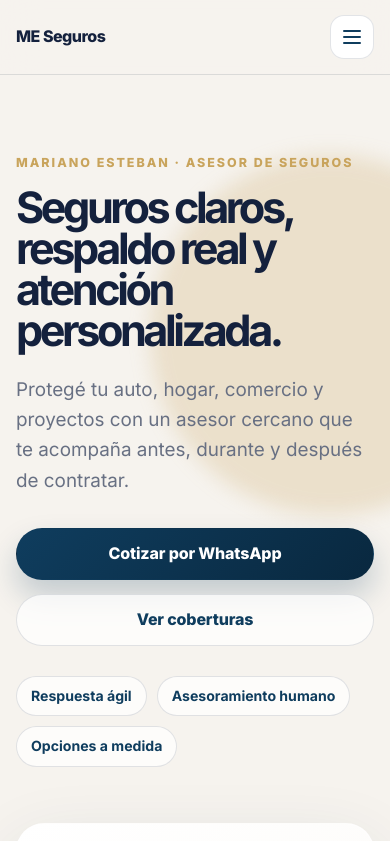
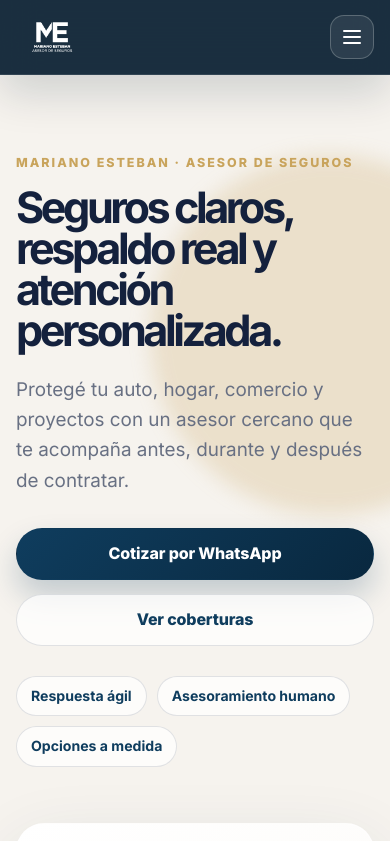
Before and after one commit to MarianEsteban/me-seguros, a plain HTML site: page index.html in a window 390 px wide. Shown: the top 841 px of the page. Drawn offline with Linux system fonts and the light colour scheme.

Commit message:
Use ME Seguros logo on landing

```diff
--- a/css/style.css
+++ b/css/style.css
@@ -66,13 +66,14 @@ textarea {
   padding: 96px 0;
 }
 
-/* Header fijo con fondo translúcido premium */
+/* Header fijo con fondo oscuro translúcido para asegurar legibilidad del logo blanco */
 .site-header {
   position: sticky;
   top: 0;
   z-index: 20;
-  background: rgba(246, 243, 238, 0.86);
-  border-bottom: 1px solid var(--color-border);
+  background: rgba(7, 30, 48, 0.92);
+  border-bottom: 1px solid rgba(255, 255, 255, 0.1);
+  box-shadow: 0 18px 44px rgba(7, 30, 48, 0.16);
   backdrop-filter: blur(18px);
 }
 
@@ -87,14 +88,16 @@ textarea {
 .brand {
   display: inline-flex;
   align-items: center;
+  flex: 0 0 auto;
   gap: 12px;
   font-weight: 800;
   letter-spacing: -0.03em;
 }
 
 .brand-logo {
-  width: 138px;
-  max-height: 54px;
+  width: auto;
+  max-width: 168px;
+  max-height: 50px;
   object-fit: contain;
 }
 
@@ -112,7 +115,7 @@ textarea {
   display: flex;
   align-items: center;
   gap: 28px;
-  color: var(--color-muted);
+  color: rgba(255, 255, 255, 0.76);
   font-size: 0.95rem;
   font-weight: 600;
 }
@@ -122,7 +125,7 @@ textarea {
 }
 
 .primary-nav a:hover {
-  color: var(--color-primary);
+  color: #ffffff;
 }
 
 .nav-toggle {
@@ -130,9 +133,9 @@ textarea {
   width: 44px;
   height: 44px;
   padding: 0;
-  border: 1px solid var(--color-border);
+  border: 1px solid rgba(255, 255, 255, 0.22);
   border-radius: 14px;
-  background: var(--color-surface);
+  background: rgba(255, 255, 255, 0.08);
   cursor: pointer;
 }
 
@@ -141,7 +144,7 @@ textarea {
   width: 18px;
   height: 2px;
   margin: 4px auto;
-  background: var(--color-primary);
+  background: #ffffff;
   border-radius: 999px;
 }
 
@@ -600,6 +603,7 @@ address {
     align-items: stretch;
     gap: 0;
     padding: 14px;
+    color: var(--color-muted);
     background: var(--color-surface);
     border: 1px solid var(--color-border);
     border-radius: 20px;
@@ -612,6 +616,10 @@ address {
 
   .primary-nav a {
     padding: 13px 10px;
+  }
+
+  .primary-nav a:hover {
+    color: var(--color-primary);
   }
 
   .hero-grid,
@@ -640,7 +648,8 @@ address {
   }
 
   .brand-logo {
-    width: 118px;
+    max-width: 132px;
+    max-height: 42px;
   }
 
   .primary-nav {
--- a/index.html
+++ b/index.html
@@ -18,7 +18,7 @@
   <header class="site-header" id="inicio">
     <div class="container header-content">
       <a class="brand" href="#inicio" aria-label="Ir al inicio de ME Seguros">
-        <img src="img/logo-me-seguros.png" alt="Logo ME Seguros" class="brand-logo">
+        <img src="assets/img/mariano-seguros-blanco%203.png" alt="Logo ME Seguros" class="brand-logo">
         <span class="brand-fallback">ME Seguros</span>
       </a>
 
@@ -249,7 +249,7 @@
   <footer class="site-footer">
     <div class="container footer-content">
       <a class="brand" href="#inicio" aria-label="Volver al inicio de ME Seguros">
-        <img src="img/logo-me-seguros.png" alt="Logo ME Seguros" class="brand-logo">
+        <img src="assets/img/mariano-seguros-blanco%203.png" alt="Logo ME Seguros" class="brand-logo">
         <span class="brand-fallback">ME Seguros</span>
       </a>
       <p>© <span id="current-year"></span> ME Seguros · Mariano Esteban - Asesor de Seguros.</p>
--- a/js/main.js
+++ b/js/main.js
@@ -8,7 +8,7 @@ document.addEventListener("DOMContentLoaded", () => {
   const currentYear = document.querySelector("#current-year");
   const brandLogos = document.querySelectorAll(".brand-logo");
 
-  // Si el logo todavía no está cargado en /img/logo-me-seguros.png, evita mostrar el ícono de imagen rota.
+  // Si el logo todavía no está cargado en assets/img/mariano-seguros-blanco 3.png, evita mostrar el ícono de imagen rota.
   brandLogos.forEach((logo) => {
     const showFallback = () => {
       logo.style.display = "none";
```
